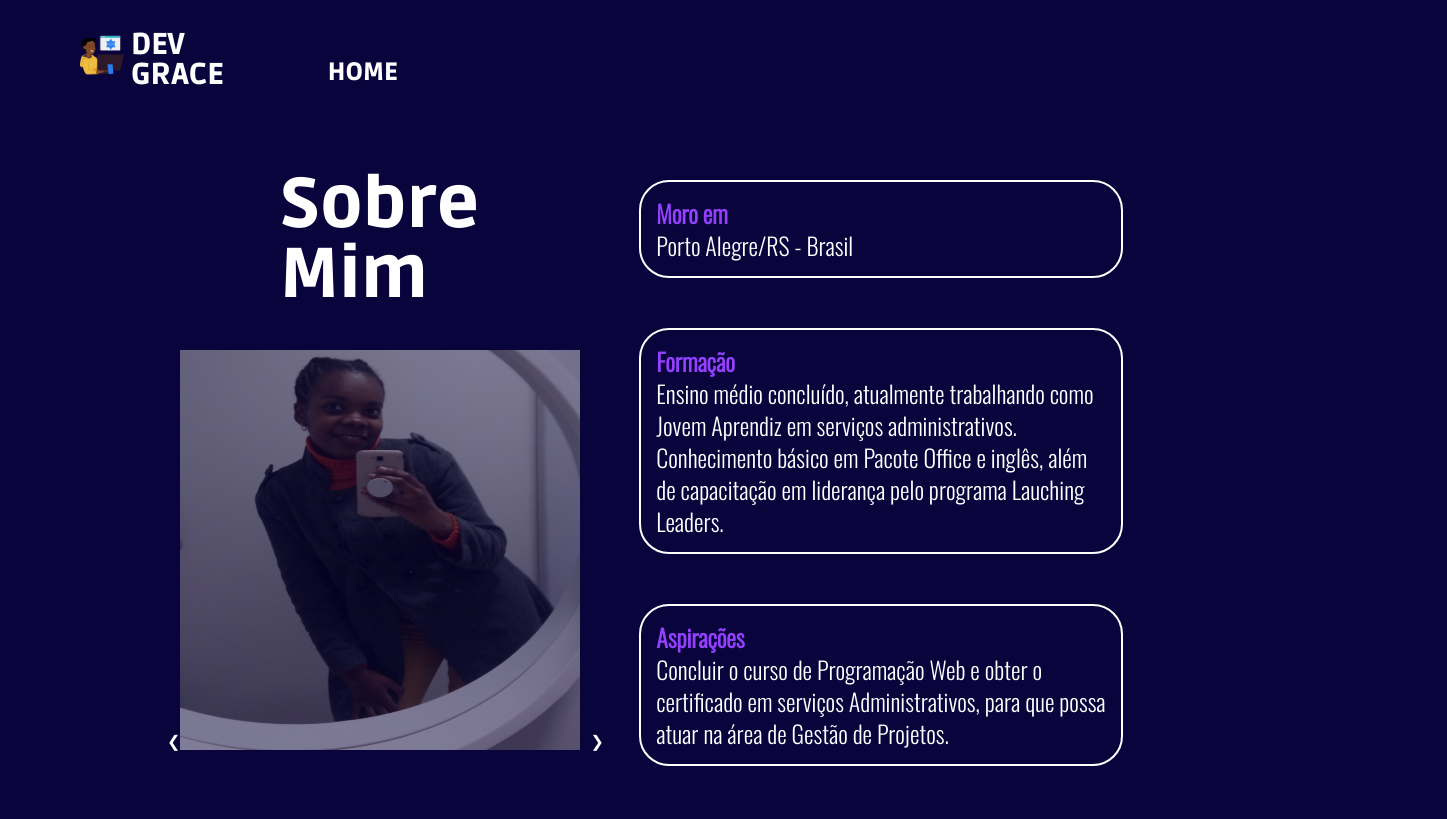
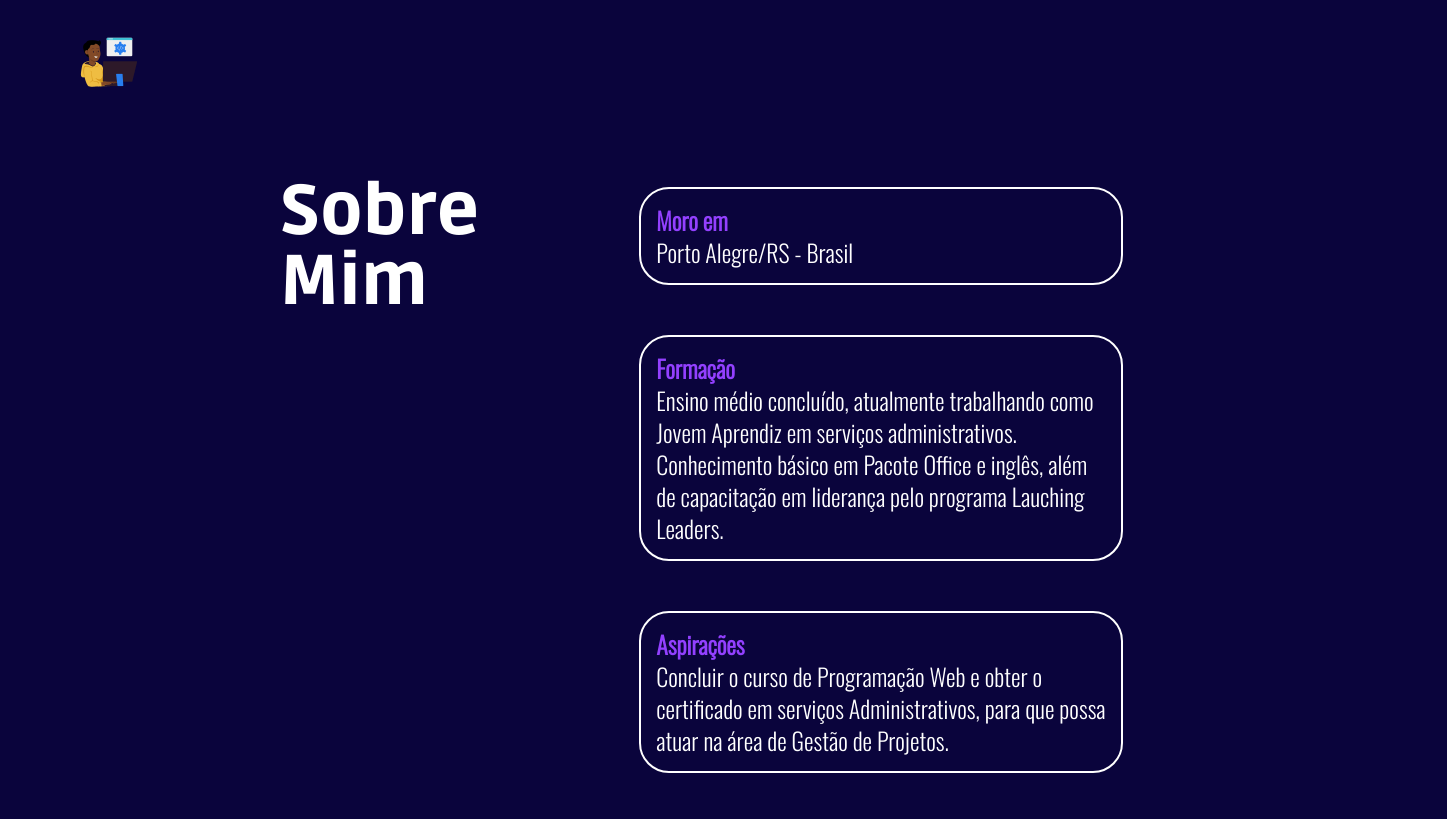
Before and after one commit to Dev-Sadiana/Portfolio, a plain HTML site: page sobre.html in a window 1280 px wide. Shown: the top 819 px of the page, 1447 px wide, since content can reach past the window. Drawn offline with nearby package versions, Linux system fonts and the light colour scheme.

Commit message:
Update sobre.html

```diff
--- a/sobre.html
+++ b/sobre.html
@@ -12,14 +12,15 @@
 
     <header class="cabecalho">
         <nav>
-            <img class="cabecalho__menu__imagem" src="./Imagens/imagem-cabecalho.png">
-            <a href="./index.html"> <h1 class="titulo-principal">DEV <br> GRACE</h1> </a>
-            <a class="cabecalho__menu__link" href="index.html">Home</a>
+        <div class="cabecalho-principal">
+            <a href="./index.html"> <img class="cabecalho__imagem" src="./Imagens/imagem-cabecalho.png"> </a>
+        </div>
         </nav>
     </header>
 
     <main class="principal">
 
+<!--Tópicos de presentação-->
         <section class="principal__sobre">
 
             <div class="sobre">
@@ -27,51 +28,7 @@
 
             </div>
 
-            <div class="sobre__container">
-
-                <div class="content-display-container">
-                  <img class="mySlides" src="./Imagens/foto_sobre.jpg">
-                  <img class="mySlides" src="./Imagens/foto_sobre_1.jpg">
-                  <img class="mySlides" src="./Imagens/foto_sobre_2.jpg">
-
-                  <div class="center-container-section-large-text-white-display-bottommiddle">
-                    <div class="left-hover-text-khaki" onclick="plusDivs(-1)">&#10094;</div>
-                    <div class="right-hover-text-khaki" onclick="plusDivs(1)">&#10095;</div>
-                    <span class="badge-demo-border-transparent-hover-white" onclick="currentDiv(1)"></span>
-                    <span class="badge-demo-border-transparent-hover-white" onclick="currentDiv(2)"></span>
-                    <span class="badge-demo-border-transparent-hover-white" onclick="currentDiv(3)"></span>
-                  </div>
-                </div>
-
-                <script>
-                var slideIndex = 1;
-                showDivs(slideIndex);
-
-                function plusDivs(n) {
-                  showDivs(slideIndex += n);
-                }
-
-                function currentDiv(n) {
-                  showDivs(slideIndex = n);
-                }
-
-                function showDivs(n) {
-                  var i;
-                  var x = document.getElementsByClassName("mySlides");
-                  var dots = document.getElementsByClassName("demo");
-                  if (n > x.length) {slideIndex = 1}
-                  if (n < 1) {slideIndex = x.length}
-                  for (i = 0; i < x.length; i++) {
-                    x[i].style.display = "none";
-                  }
-                  for (i = 0; i < dots.length; i++) {
-                    dots[i].className = dots[i].className.replace("white", "");
-                  }
-                  x[slideIndex-1].style.display = "block";
-                  dots[slideIndex-1].className += "white";
-                }
-                </script>
-
+<!--Texto tópicos-->
         <div class="conteudo">
             <div class="sobre__conteudo">
                 <p> <strong>Moro em</strong> Porto Alegre/RS - Brasil </p>
@@ -84,16 +41,22 @@
 
         </section>
 
+<!--Redes sociais-->
         <section class="redes__sociais">
 
+        <!--Título/convite-->
                 <strong> Acompanhe minhas redes sociais </strong>
 
                 <div class=redes>
+
+                    <!--Instagram-->
                    <div class="redes__sociais__links">
-                    <a href="https://www.instagram.com/sadi_p4ula/"> <img src="./Imagens/instagram.png" alt="Logo do Intagram" title="Logo do Instagram" target="_blank"> </a>
+                    <a href="https://www.instagram.com/sadi_p4ula/" target="_blank"> <img src="./Imagens/instagram.png" alt="Logo do Intagram" title="Logo do Instagram"> </a>
 
+                    <!--Linkedin-->
                     <a href="https://www.linkedin.com/in/sadiana-paula-manuel-da-silva-b51190212?lipi=urn%3Ali%3Apage%3Ad_flagship3_profile_view_base_contact_details%3BDfUYWgbpTISrE0j6vqW6hw%3D%3D" target="_blank"> <img src="./Imagens/linkedin.png" alt="Logo do LinkedIn" title="Logo do LinkedIn"> </a>
 
+                    <!--Github-->
                       <a href="https://github.com/Dev-Sadiana" target="_blank"> <img src="./Imagens/github.png" alt="Logo do Github" title="Logo do Logo do Github"> </a>
                   </div>
               </section>
```
